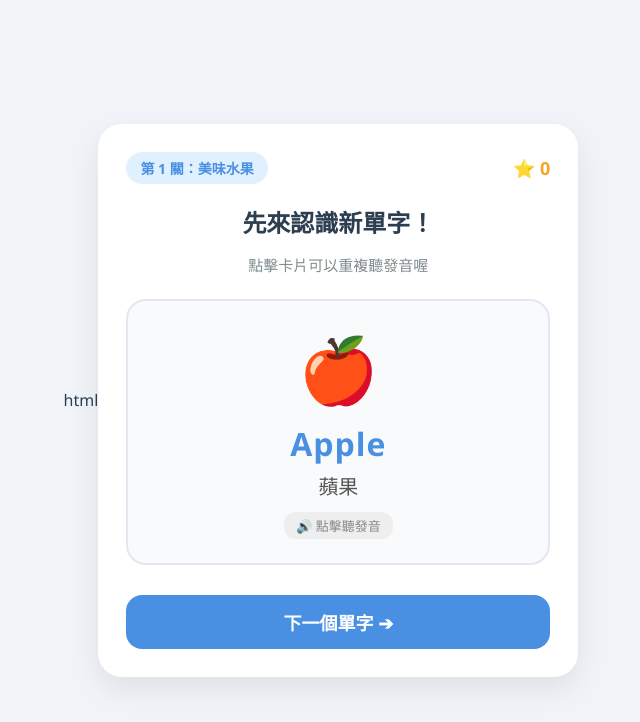
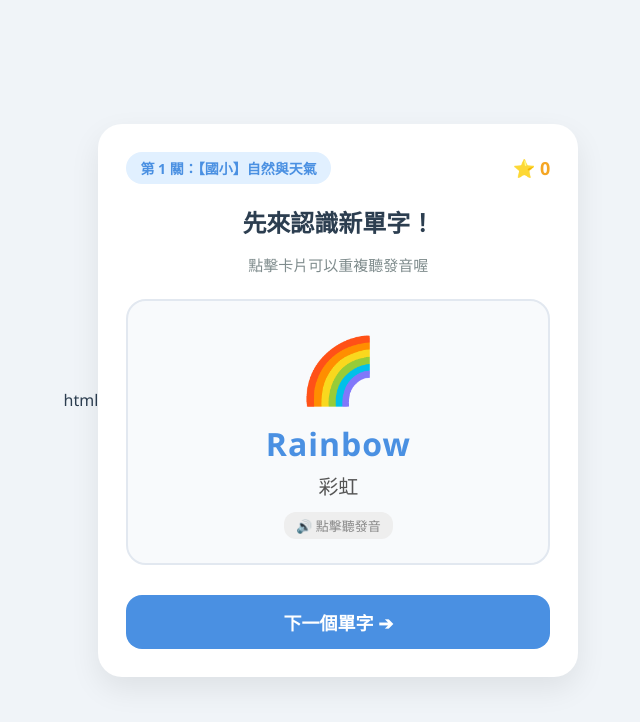
Before and after one commit to vvy0329-design/english-gam, a plain HTML site: page index.html in a window 1280 px wide. Shown: the whole page, without its empty margins (319-959 px from the left). Drawn offline with Linux system fonts and the light colour scheme.

Commit message:
Add files via upload

```diff
--- a/index.html
+++ b/index.html
@@ -115,59 +115,59 @@ html
 
 <script>
   // 關卡資料庫（可自由擴充）
- const levels = [
+   const levels = [
     {
-      title: "第 1 關：美味水果",
+      title: "第 1 關：【國小】自然與天氣",
       words: [
-        { en: "Apple", zh: "蘋果", emoji: "🍎" },
-        { en: "Banana", zh: "香蕉", emoji: "🍌" },
-        { en: "Orange", zh: "橘子", emoji: "🍊" },
-        { en: "Grape", zh: "葡萄", emoji: "🍇" }
+        { en: "Rainbow", zh: "彩虹", emoji: "🌈" },
+        { en: "Mountain", zh: "高山", emoji: "⛰️" },
+        { en: "Cloud", zh: "雲朵", emoji: "☁️" },
+        { en: "Ocean", zh: "海洋", emoji: "🌊" }
       ]
     },
     {
-      title: "第 2 關：可愛動物",
+      title: "第 2 關：【國小】動物與昆蟲",
       words: [
-        { en: "Cat", zh: "貓咪", emoji: "🐱" },
-        { en: "Dog", zh: "狗狗", emoji: "🐶" },
-        { en: "Rabbit", zh: "兔子", emoji: "🐰" },
-        { en: "Bear", zh: "熊", emoji: "🐻" }
+        { en: "Elephant", zh: "大象", emoji: "🐘" },
+        { en: "Butterfly", zh: "蝴蝶", emoji: "🦋" },
+        { en: "Monkey", zh: "猴子", emoji: "🐒" },
+        { en: "Penguin", zh: "企鵝", emoji: "🐧" }
       ]
     },
     {
-      title: "第 3 關：生活必備",
+      title: "第 3 關：【國中】地點與建築",
       words: [
-        { en: "Water", zh: "水", emoji: "💧" },
-        { en: "Book", zh: "書本", emoji: "📖" },
-        { en: "Sun", zh: "太陽", emoji: "☀️" },
-        { en: "Thank you", zh: "謝謝你", emoji: "🙏" }
+        { en: "Hospital", zh: "醫院", emoji: "🏥" },
+        { en: "Library", zh: "圖書館", emoji: "🏛️" },
+        { en: "Airport", zh: "機場", emoji: "🛫" },
+        { en: "Restaurant", zh: "餐廳", emoji: "🍽️" }
       ]
     },
     {
-      title: "第 4 關：色彩繽紛",
+      title: "第 4 關：【國中】情緒與感受",
       words: [
-        { en: "Red", zh: "紅色", emoji: "🟥" },
-        { en: "Blue", zh: "藍色", emoji: "🟦" },
-        { en: "Yellow", zh: "黃色", emoji: "🟨" },
-        { en: "Green", zh: "綠色", emoji: "🟩" }
+        { en: "Excited", zh: "興奮的", emoji: "🤩" },
+        { en: "Nervous", zh: "緊張的", emoji: "😰" },
+        { en: "Curious", zh: "好奇的", emoji: "🧐" },
+        { en: "Exhausted", zh: "筋疲力盡的", emoji: "😫" }
       ]
     },
     {
-      title: "第 5 關：快樂數字",
+      title: "第 5 關：【大學】高頻動詞",
       words: [
-        { en: "One", zh: "數字 1", emoji: "1️⃣" },
-        { en: "Two", zh: "數字 2", emoji: "2️⃣" },
-        { en: "Three", zh: "數字 3", emoji: "3️⃣" },
-        { en: "Four", zh: "數字 4", emoji: "4️⃣" }
+        { en: "Achieve", zh: "達成・實現", emoji: "🏆" },
+        { en: "Analyze", zh: "分析", emoji: "📊" },
+        { en: "Negotiate", zh: "協商・談判", emoji: "🤝" },
+        { en: "Innovate", zh: "創新", emoji: "💡" }
       ]
     },
     {
-      title: "第 6 關：日常短句",
+      title: "第 6 關：【大學】核心名詞",
       words: [
-        { en: "Good morning", zh: "早安", emoji: "🌅" },
-        { en: "How are you?", zh: "你好嗎？", emoji: "👋" },
-        { en: "I am happy", zh: "我很開心", emoji: "😄" },
-        { en: "See you", zh: "再見", emoji: "🏃" }
+        { en: "Environment", zh: "環境", emoji: "🌍" },
+        { en: "Opportunity", zh: "機會", emoji: "🚪" },
+        { en: "Strategy", zh: "策略", emoji: "♟️" },
+        { en: "Perspective", zh: "觀點・視角", emoji: "🔭" }
       ]
     }
   ];
```
